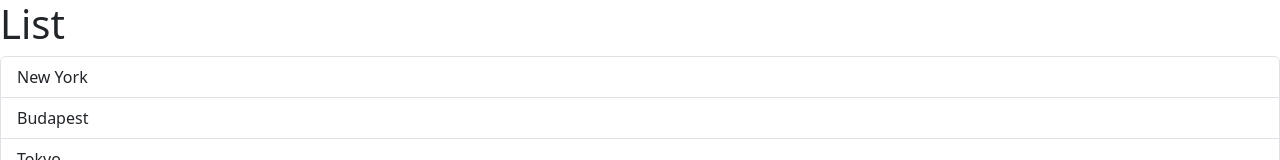
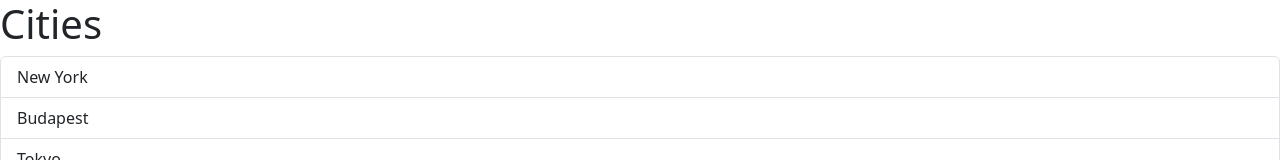
Before and after one commit to rikerik/ReactLearn, a React (Vite) app: page / in a window 1280 px wide. Shown: the top 160 px of the page. Built offline with nearby package versions, Linux system fonts and the light colour scheme.

Commit message:
Passing data via properties

```diff
--- a/src/App.tsx
+++ b/src/App.tsx
@@ -1,8 +1,15 @@
 import ListGroup from "./components/ListGroup";
 
 function App() {
+    const items = [
+        'New York',
+        'Budapest',
+        'Tokyo',
+        'Paris',
+        'London'
+    ];
     return <div>
-        <ListGroup/>
+        <ListGroup items={items} heading={"Cities"}/>
     </div>
 }
 
--- a/src/components/ListGroup.tsx
+++ b/src/components/ListGroup.tsx
@@ -1,31 +1,31 @@
 import {useState} from "react";
 
-function ListGroup() {
-    const items = [
-        'New York',
-        'Budapest',
-        'Tokyo',
-        'Paris',
-        'London'
-    ];
+//interface to avoid hardcode
+interface ListGroupProps {
+    items: string[];
+    heading: string;
+}
+
+function ListGroup({items, heading}: ListGroupProps) {
 
 
     //Hook
     const [selectedIndex, setSelectedIndex] = useState(-1);
 
 
-
     //Event handler
     return (
         <>
-            <h1>List</h1>
+            <h1>{heading}</h1>
             {items.length === 0 && <p> No item found</p>}
             <ul className="list-group">
                 {items.map((item, index) => (
                     <li
                         className={selectedIndex === index ? 'list-group-item active' : 'list-group-item'}
                         key={item}
-                        onClick={() =>{ setSelectedIndex(index);}}
+                        onClick={() => {
+                            setSelectedIndex(index);
+                        }}
                     >
                         {item}
                     </li>
```
